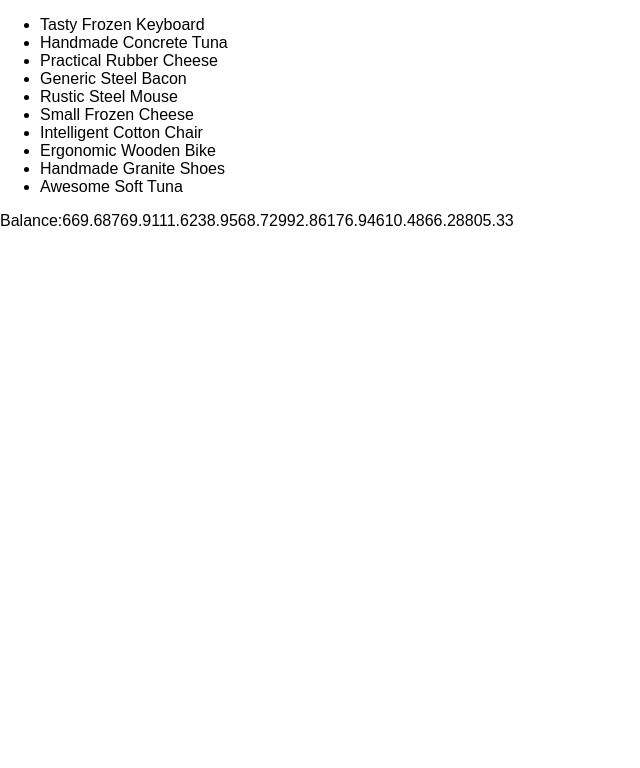
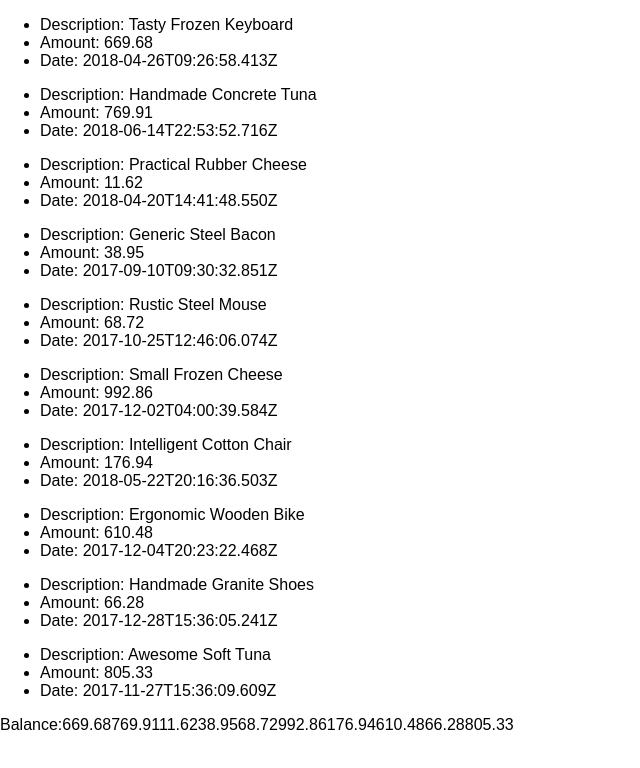
Before and after one commit to tnsherpa1/bank-of-react, a React (Create React App) app: page /debits in a window 1280 px wide. Shown: the top 768 px of the page, without its empty margins (0-640 px from the left). Built offline with nearby package versions, Linux system fonts and the light colour scheme.

Commit message:
renders debit component as props

```diff
--- /dev/null
+++ b/src/components/DebitItem.js
@@ -0,0 +1,16 @@
+import React, { Component } from 'react'
+
+class DebitItem extends Component {
+  render(){
+    return (
+      <ul>
+        <li>Description: {this.props.description}</li>
+        <li>Amount: {this.props.amount}</li>
+        <li>Date: {this.props.date}</li>
+      </ul>
+    )
+  }
+
+}
+
+export default DebitItem
--- a/src/components/Debits.js
+++ b/src/components/Debits.js
@@ -1,16 +1,18 @@
 import React, {Component} from 'react'
 import DebitData from '../api/debits'
+import DebitItem from './DebitItem'
 
 class Debits extends Component {
   render() {
+    const debitsList = DebitData.map((debit)=>{
+      return <DebitItem description={debit.description}
+                        amount={debit.amount}
+                        date={debit.date} />
+    })
     return (
-      <ul>
-      {
-        DebitData.map(item=>{
-          return <li>{item.description}</li>
-      })
-      }
-      </ul>
+      <div>
+        {debitsList}
+      </div>
     )
   }
 }
```
